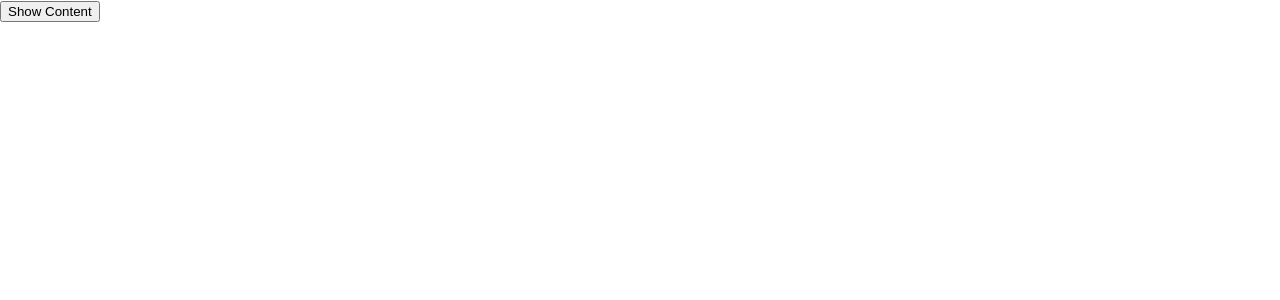
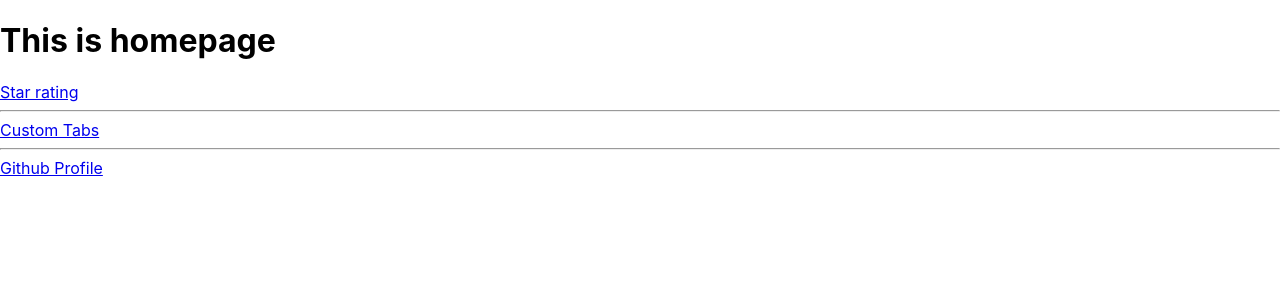
Before and after one commit to deeqakkk/react-mini-projects, a React (Create React App) app: page / in a window 1280 px wide. Shown: the top 300 px of the page. Built offline with nearby package versions, Linux system fonts and the light colour scheme.

Commit message:
wip: react router added

```diff
--- a/package.json
+++ b/package.json
@@ -10,6 +10,7 @@
     "react-dom": "^18.2.0",
     "react-icons": "^5.0.1",
     "react-qr-code": "^2.0.12",
+    "react-router-dom": "^6.22.3",
     "react-scripts": "5.0.1",
     "web-vitals": "^2.1.4"
   },
--- a/src/App.js
+++ b/src/App.js
@@ -1,10 +1,29 @@
-import UseOutsideClick from './components/custom-hooks/test2'
-function App() {
+import { Routes, Route, BrowserRouter, Link } from "react-router-dom"
+import TabsTest from './components/custom-tabs/tabs-test'
+import StarRating from './components/star-rating/index'
+import GithubProfile from './components/github-profile/index'
+
+
+export default function App() {
   return (
-    <div className="App">
-      <UseOutsideClick />
-    </div>
+    <BrowserRouter>
+      <div className="parent-container">
+        <Routes>
+          <Route path="/" element={
+            <>
+              <h1>This is homepage</h1>
+              <Link to='starRating'>Star rating</Link>
+              <hr></hr>
+              <Link to='tabsTest'>Custom Tabs</Link>
+              <hr></hr>
+              <Link to='githubProfile'>Github Profile</Link>
+            </>
+          } />
+          <Route path="/starRating" element={<StarRating />} />
+          <Route path="/githubProfile" element={<GithubProfile />} />
+          <Route path='/customTabs' element={<TabsTest />} />
+        </Routes>
+      </div>
+    </BrowserRouter>
   )
 }
-
-export default App
```
Also changed, not shown: src/components/custom-hooks/useWindowResize.jsx (added, +8 -0 lines), src/components/custom-hooks/test3.jsx (added), 1 other file (tests, documents, lock files or other folders).
